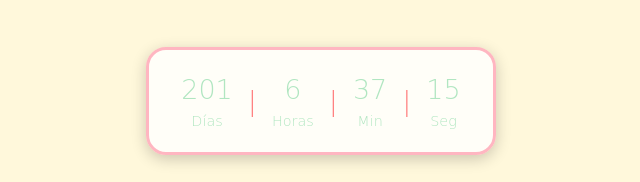
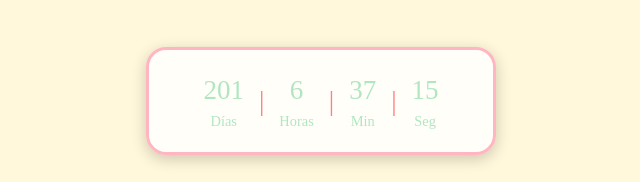
Before and after one commit to WeddingInvitations/martayalvaro_wedding, a plain HTML site: page www/index.html in a window 1280 px wide. Shown: the part 500-682 px from the top of the page, without its empty margins (319-959 px from the left). Drawn offline with nearby package versions, Linux system fonts and the light colour scheme; some packages are replaced by stand-ins of ours; a web font is replaced by a local one.

Commit message:
Fix font

```diff
--- a/www/css/style.css
+++ b/www/css/style.css
@@ -173,7 +173,7 @@ audio {
     justify-content: center;
     align-items: center;
     gap: 15px;
-    font-family: 'Patrick Hand', cursive;
+    font-family: 'Patrick Hand';
 }
 
 .tiempo {
```
